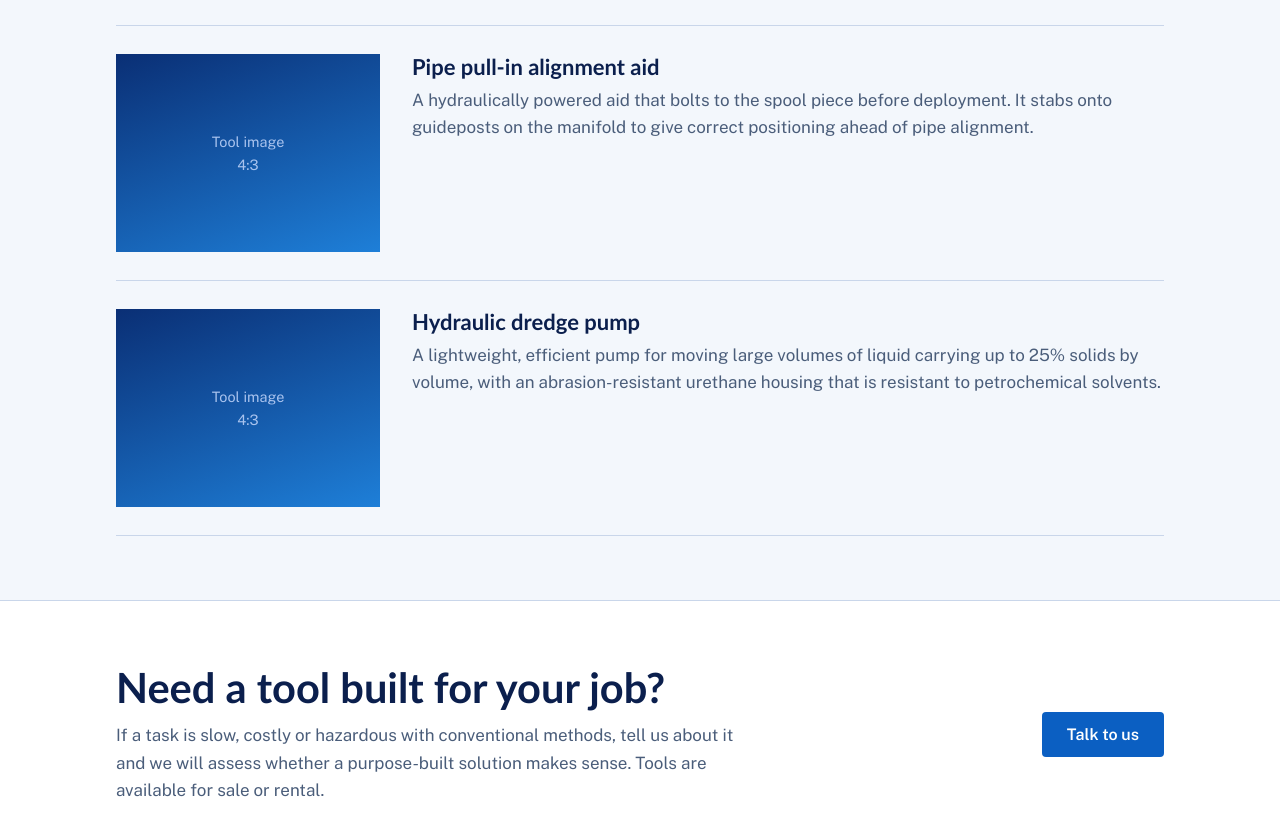
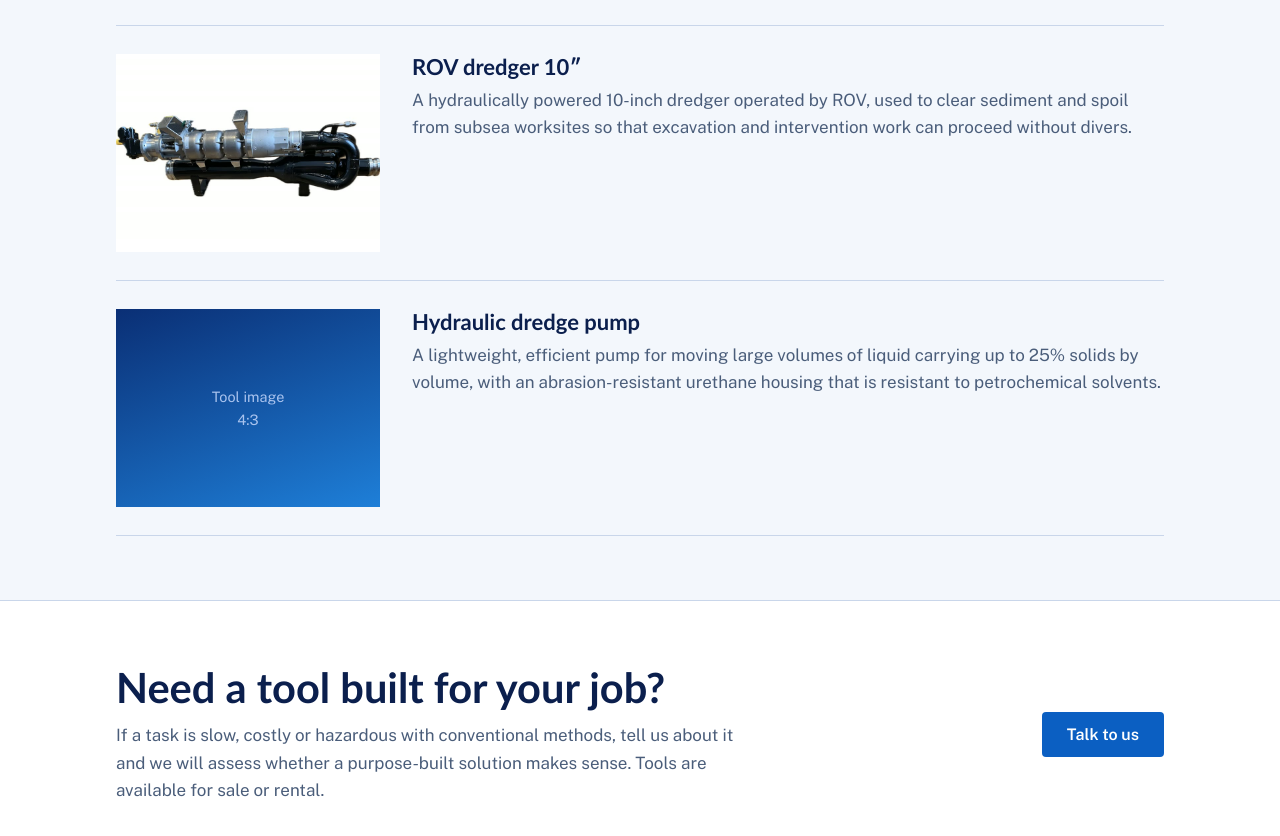
Before and after one commit to Biteur/ezze-marine-website, a plain HTML site: page tooling.html in a window 1280 px wide. Shown: the part 1274-2110 px from the top of the page. Drawn offline with nearby package versions, Linux system fonts and the light colour scheme; a web font is replaced by a local one.

Commit message:
Replace pipe pull-in alignment aid with ROV dredger 10in and photo
Co-Authored-By: Claude Opus 5.5 <noreply@anthropic.com>

```diff
--- a/tooling.html
+++ b/tooling.html
@@ -58,10 +58,10 @@
         </div>
       </div>
       <div class="tool">
-        <div class="ph" role="img" aria-label="Image placeholder">Tool image<br>4:3</div>
+        <img class="photo" src="images/tool-rov-dredger-10in.jpg" alt="10-inch ROV dredger with hydraulic motor and black discharge pipework" width="800" height="600" loading="lazy">
         <div>
-          <h4>Pipe pull-in alignment aid</h4>
-          <p>A hydraulically powered aid that bolts to the spool piece before deployment. It stabs onto guideposts on the manifold to give correct positioning ahead of pipe alignment.</p>
+          <h4>ROV dredger 10″</h4>
+          <p>A hydraulically powered 10-inch dredger operated by ROV, used to clear sediment and spoil from subsea worksites so that excavation and intervention work can proceed without divers.</p>
         </div>
       </div>
       <div class="tool">
```
Also changed, not shown: images/tool-rov-dredger-10in.jpg (added).
